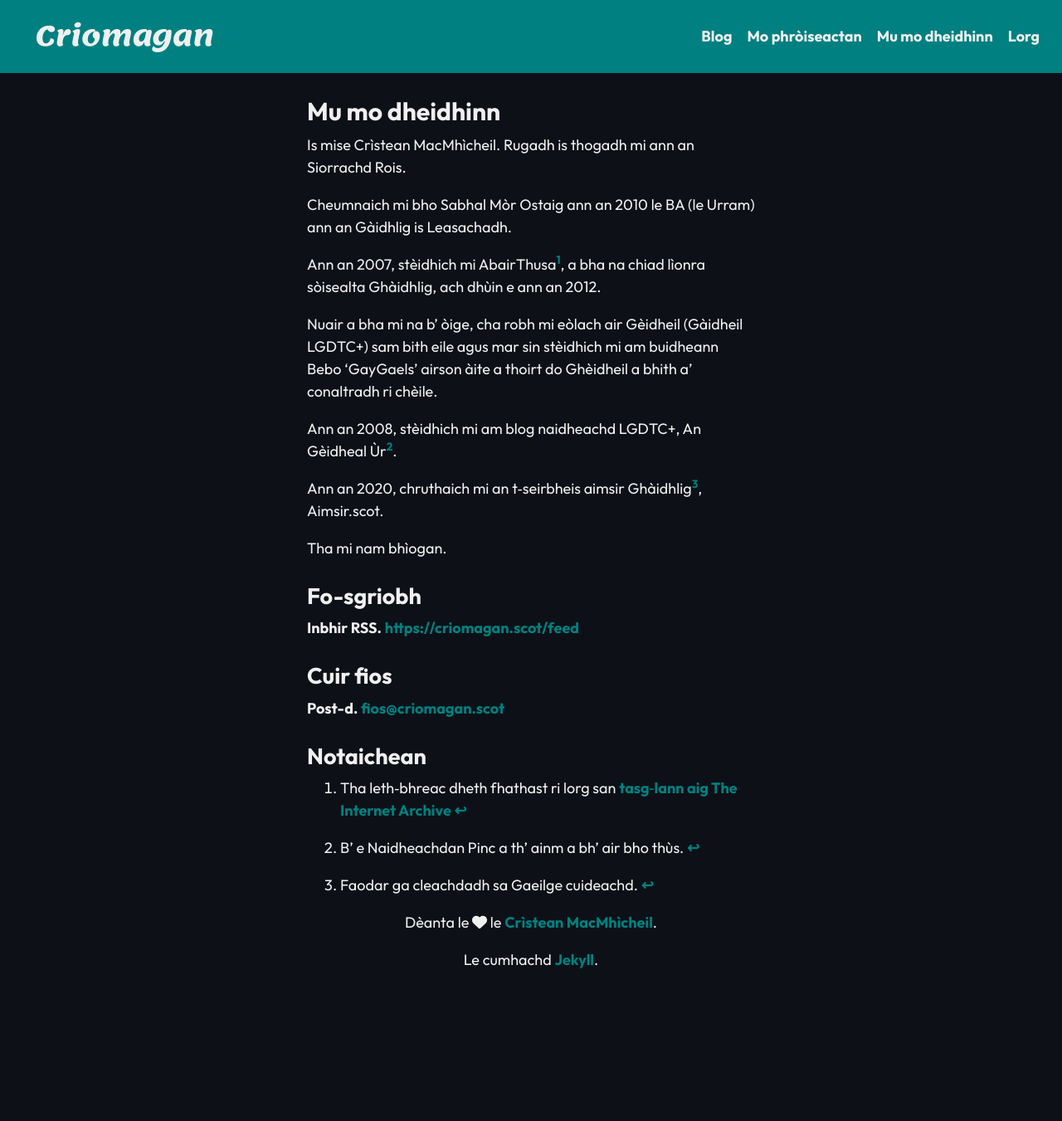
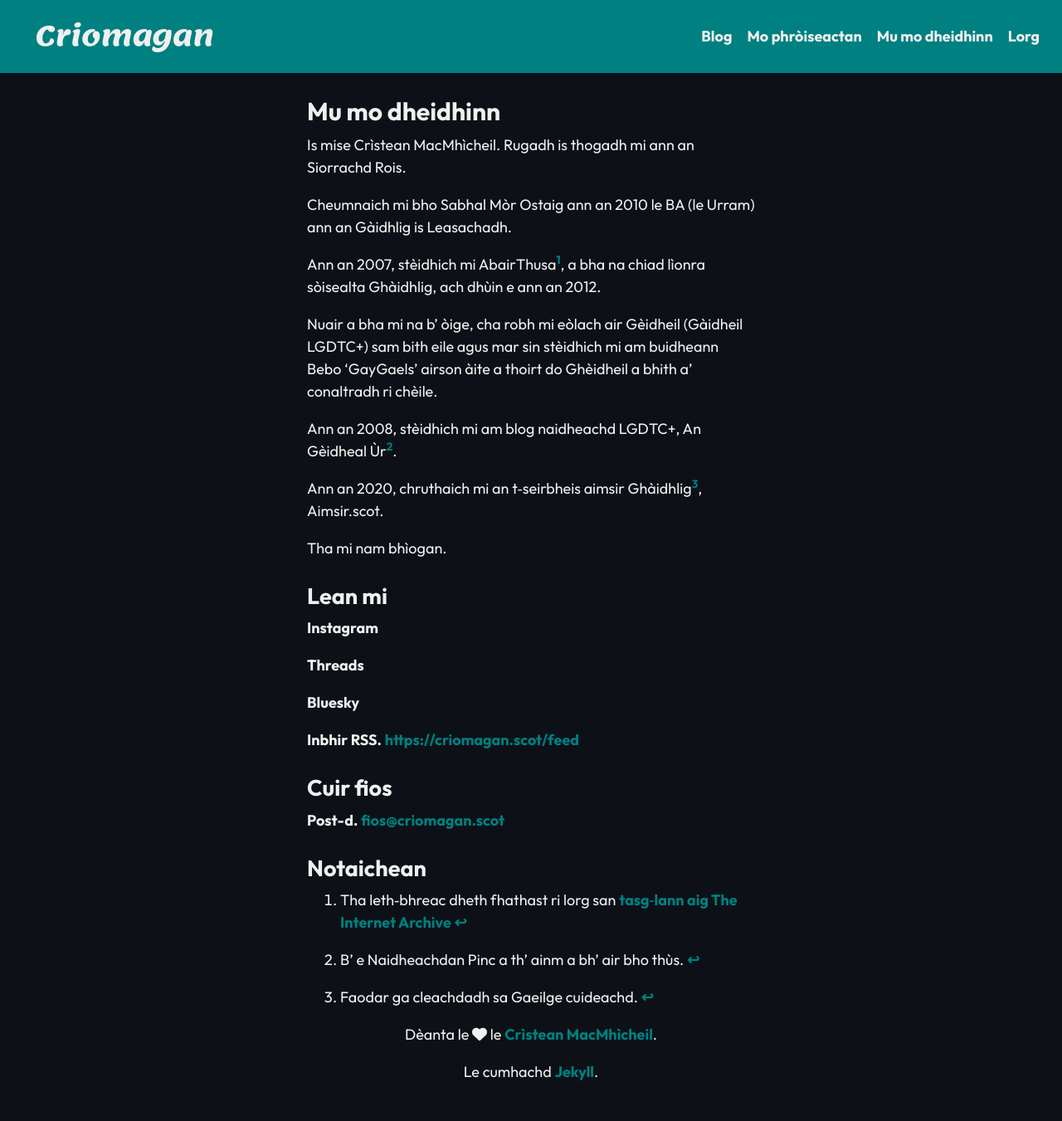
Before and after one commit to angeidheal/angeidheal.github.io, a Jekyll site: the page built from mu-mo-dheidhinn.md, in a window 1280 px wide. Shown: the whole page at 83% size. Built offline with Jekyll 4.4.1, drawn with Linux system fonts in a browser that asks for light colours; nearby versions of some CDN libraries; before the commit the page ends 1216 px from its top, so only the background shows below that.

Commit message:
Update mu-mo-dheidhinn.md

```diff
--- a/mu-mo-dheidhinn.md
+++ b/mu-mo-dheidhinn.md
@@ -18,7 +18,13 @@ Ann an 2020, chruthaich mi an t‑seirbheis aimsir Ghàidhlig[^3], Aimsir.scot.
 
 Tha mi nam bhìogan.
 
-## Fo-sgriobh
+## Lean mi
+
+**Instagram** <a href="{{ site.instragram }}">{{ site.instagram }}</a>
+
+**Threads** <a href="{{ site.threads }}">{{ site.thread }}</a>
+
+**Bluesky** <a href="{{ site.bluesky }}">{{ site.bluesky }}</a>
 
 **Inbhir RSS.** <a href="{{ site.url }}/feed">{{ site.url }}/feed</a>
 
```
